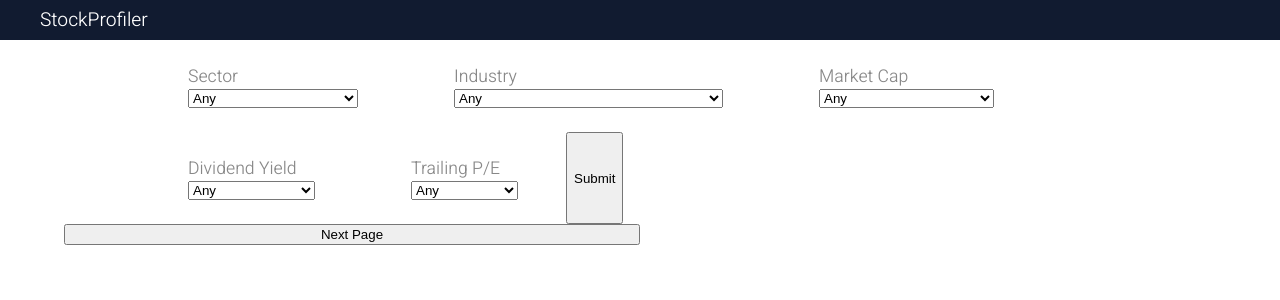
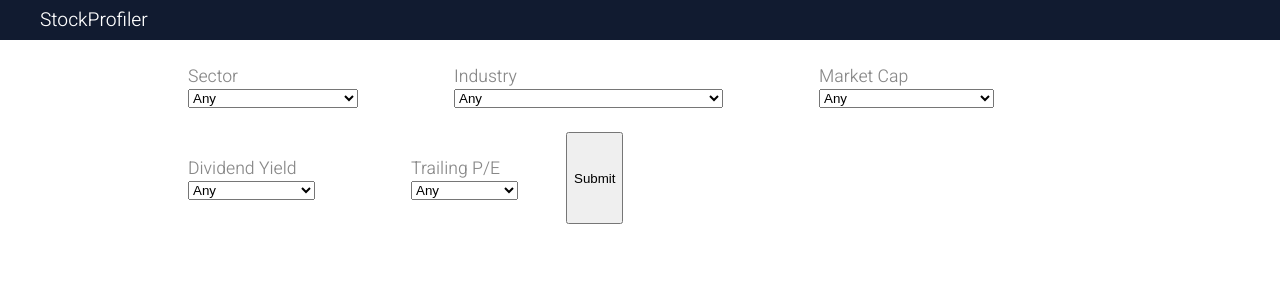
Before and after one commit to henryliang2/stock-screener, a React (Create React App) app: page /search in a window 1280 px wide. Shown: the top 300 px of the page. Built offline with nearby package versions, Linux system fonts and the light colour scheme.

Commit message:
changed modified API call methods

```diff
--- a/src/App.css
+++ b/src/App.css
@@ -120,3 +120,12 @@ a {
   color: turquoise;
   font-size: 2rem;
 }
+
+.profile__resultcount {
+  font-family: 'Titillium Web', 'Heebo', 'Arial', 'Helvetica', 'sans-serif';
+  font-weight: 600;
+  font-size: 3rem;
+  width: 90vw;
+  max-width: 1200px;
+  margin: auto;
+}
--- a/src/App.js
+++ b/src/App.js
@@ -18,17 +18,17 @@ const App = () => {
 
   const [initialValue, setInitialValue] = useState(1);
 
+  const [totalResultCount, setTotalResultCount] = useState(0);
+
   const runApiCall = (startNum) => {
-    fetch('http://localhost:3001/search', {
-      method: 'POST',
-      headers: { 'Content-Type' : 'application/json'},
-      body: JSON.stringify({
-        "queryOptions" : queryOptions,
-        "initialValue" : startNum
-      })
+    fetch(`http://localhost:3001/search/${startNum}/${queryOptions}`)
+    .then(jsonData => jsonData.json())
+    .then(responseObject => {
+      console.log(responseObject)
+      if (responseObject.stockData.error) return null;
+      setProfiles(responseObject.stockData)
+      setTotalResultCount(responseObject.totalResultCount);
     })
-    .then(jsonData => jsonData.json())
-    .then(data => { setProfiles(data) })
   };
 
   return (
@@ -50,6 +50,7 @@ const App = () => {
                 runApiCall={ runApiCall }
                 />
               <Profiles
+                totalResultCount = { totalResultCount }
                 initialValue={ initialValue }
                 setInitialValue={ setInitialValue }
                 runApiCall={ runApiCall }
--- a/src/components/Company.js
+++ b/src/components/Company.js
@@ -34,14 +34,9 @@ const Company = (props) => {
 
   // fetch news articles from Finnhub API
   useEffect(() => {
-    fetch('http://localhost:3001/companynews', {
-      method: 'POST',
-      headers: { 'Content-Type': 'application/json' },
-      body: JSON.stringify({ "ticker": symbol})
-    })
+    fetch(`http://localhost:3001/companynews/${symbol}`)
     .then(jsonData => jsonData.json())
     .then(data => {
-      console.log(data.newsArray)
       setNewsArticles(data.newsArray)
     });
   // eslint-disable-next-line
--- a/src/components/Profiles.js
+++ b/src/components/Profiles.js
@@ -8,6 +8,12 @@ const Profiles = (props) => {
   const profiles = useContext(ProfileContext);
 
   return (
+    <React.Fragment>
+
+      { props.totalResultCount > 0 &&
+        <div className='profile__resultcount'>{props.totalResultCount} Results:</div>
+      }
+
       <div className='profile__container'>
         {
           profiles.map((profile, i) => {
@@ -58,13 +64,17 @@ const Profiles = (props) => {
             );
           })
         }
+      </div>
 
+      { props.initialValue < props.totalResultCount &&
+        <div>
           <button onClick={ () => {
             props.runApiCall(props.initialValue + 20);
             props.setInitialValue(props.initialValue + 20);
           }}>Next Page</button>
-
         </div>
+      }
+    </React.Fragment>
   );
 }
 
```
Lines whose indentation alone changed are shown as unchanged.
